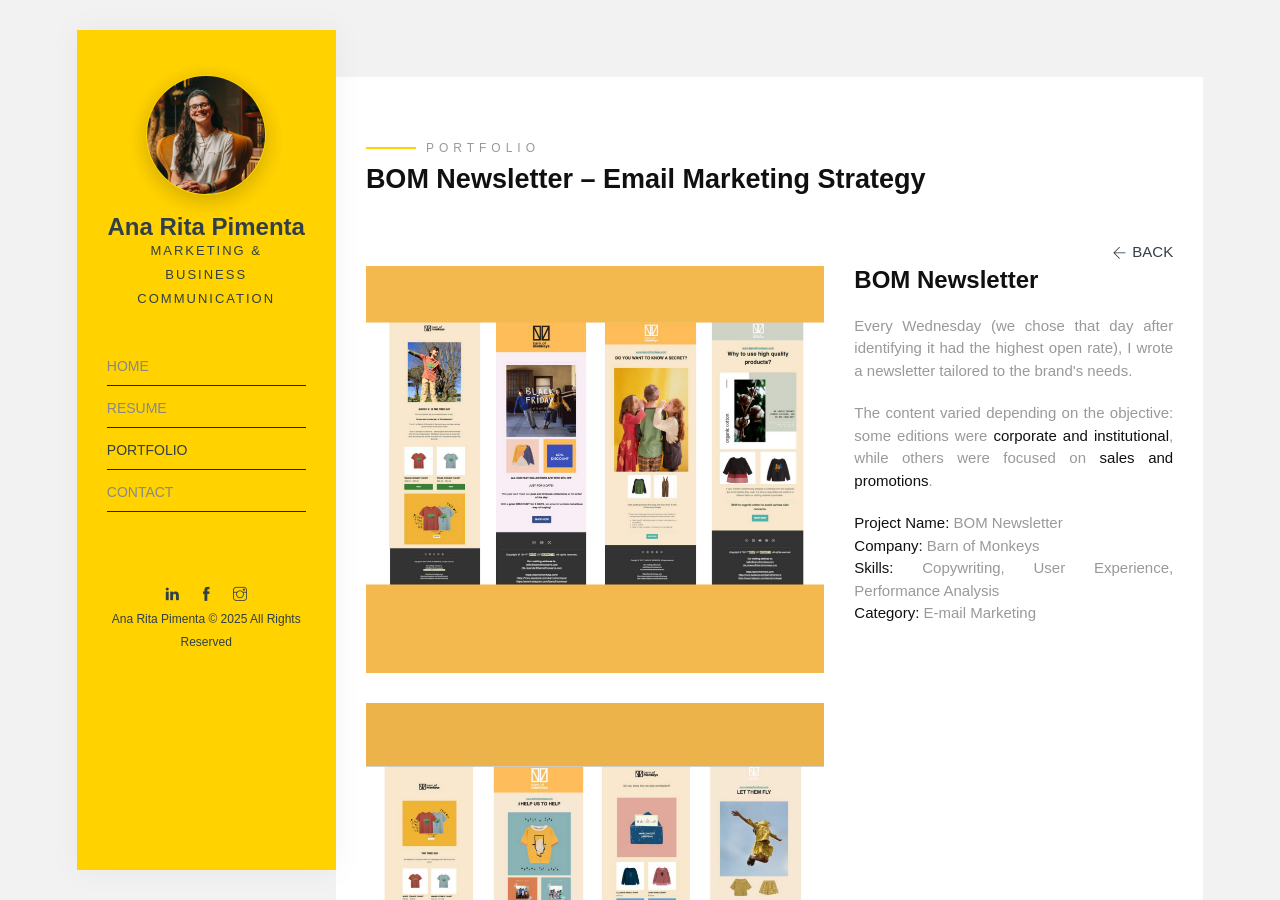
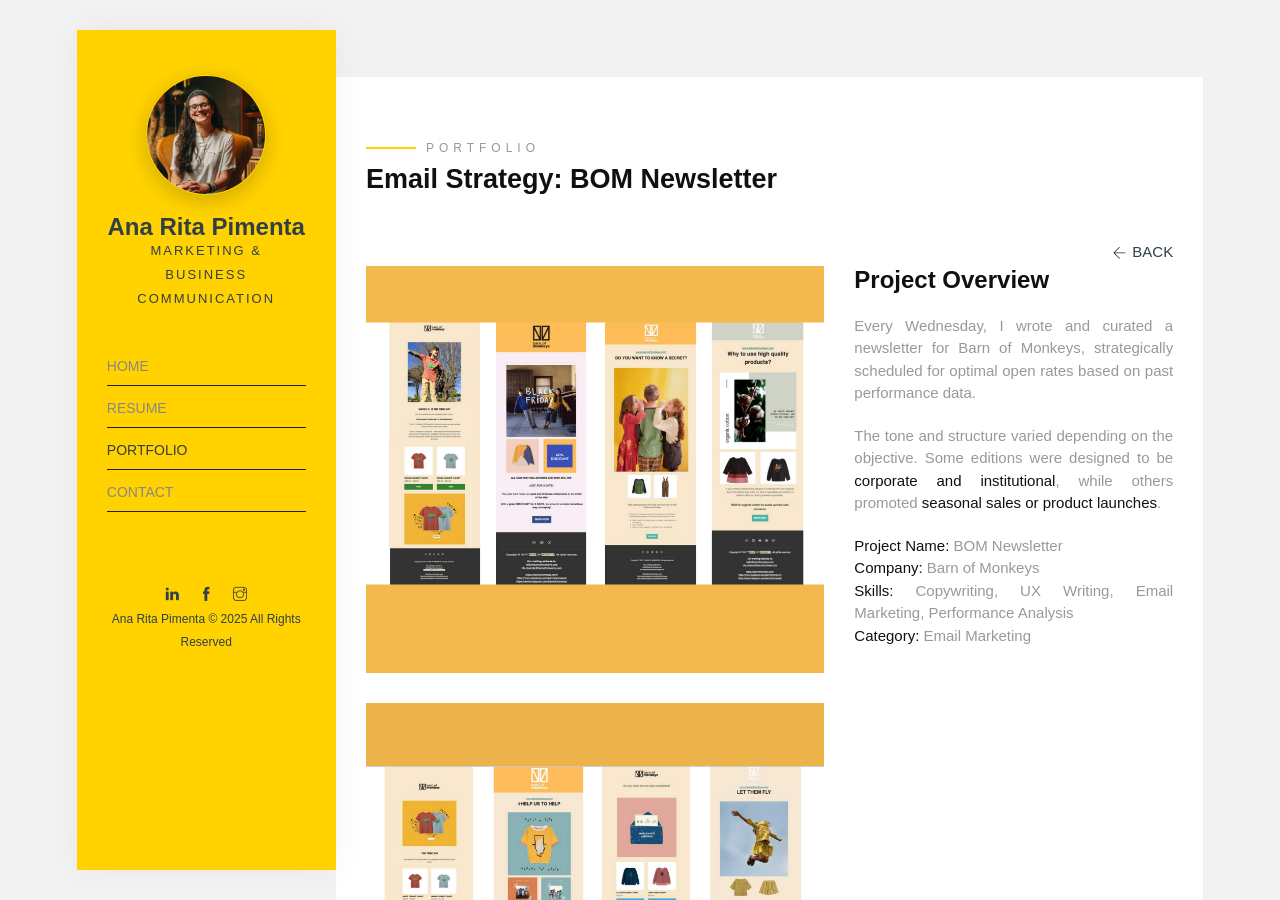
Before and after one commit to anaritapimenta/anaritapimenta.github.io, a Jekyll site: the page built from portfolio/bom-newsletter/index.html, in a window 1280 px wide and 900 px high. Built offline with Jekyll 4.4.1, drawn with Linux system fonts in a browser that asks for light colours; some web fonts are replaced.

Commit message:
Update index.html

```diff
--- a/portfolio/bom-newsletter/index.html
+++ b/portfolio/bom-newsletter/index.html
@@ -1,31 +1,9 @@
 ---
-title: BOM Newsletter – Email Marketing Strategy
+title: BOM Newsletter – Email Strategy for Engagement
 layout: default
-description: Weekly email marketing project for Barn of Monkeys, combining UX copywriting and performance analysis. Written by Ana Rita Pimenta.
+description: Weekly newsletters for Barn of Monkeys focused on UX copy and performance-driven content by Ana Rita Pimenta.
 og_image: /assets/img/portfolio/project-5/1.png
 ---
-
-<head>
-  <meta charset="UTF-8" />
-  <meta name="viewport" content="width=device-width, initial-scale=1.0" />
-
-  <title>{{ page.title }} | Ana Rita Pimenta</title>
-
-  <meta name="description" content="{{ page.description }}" />
-
-  <!-- Open Graph -->
-  <meta property="og:title" content="{{ page.title }} | Ana Rita Pimenta" />
-  <meta property="og:description" content="{{ page.description }}" />
-  <meta property="og:type" content="website" />
-  <meta property="og:url" content="{{ page.url | absolute_url }}" />
-  <meta property="og:image" content="{{ page.og_image | absolute_url }}" />
-
-  <!-- Twitter Card -->
-  <meta name="twitter:card" content="summary_large_image" />
-  <meta name="twitter:title" content="{{ page.title }} | Ana Rita Pimenta" />
-  <meta name="twitter:description" content="{{ page.description }}" />
-  <meta name="twitter:image" content="{{ page.og_image | absolute_url }}" />
-</head>
 
 <div class="projects">
   <div class="container-fluid">
@@ -33,7 +11,7 @@
       <div class="col-md-12">
         <span class="heading-meta style-1">Portfolio</span>
         <h1 class="heading animate-box" data-animate-effect="fadeInLeft">
-          {{ page.title }}
+          Email Strategy: BOM Newsletter
         </h1>
         <a
           href="{{ 'portfolio/' | prepend: site.baseurl | prepend: site.url }}"
@@ -50,7 +28,7 @@
             "
           >
             Back
-          </p>
+          </span>
         </a>
       </div>
     </div>
@@ -61,13 +39,13 @@
         <img
           class="img-fluid mb-30"
           src="{{ 'assets/img/portfolio/project-5/1.png' | prepend: site.baseurl | prepend: site.url }}"
-          alt="Example of BOM newsletter design layout"
+          alt="Visual layout design of BOM newsletter email"
           loading="lazy"
         />
         <img
           class="img-fluid mb-30"
           src="{{ 'assets/img/portfolio/project-5/2.png' | prepend: site.baseurl | prepend: site.url }}"
-          alt="Content section of a BOM newsletter"
+          alt="Content example from BOM newsletter campaign"
           loading="lazy"
         />
       </div>
@@ -75,22 +53,21 @@
       <!-- Project Description -->
       <div class="col-md-5 sticky-parent animate-box" data-animate-effect="fadeInLeft">
         <div id="sticky_item">
-          <div class="project-desc">
-            <h2>BOM Newsletter</h2>
+          <article class="project-desc">
+            <h2>Project Overview</h2>
             <p>
-              Every Wednesday (we chose that day after identifying it had the highest open rate), I wrote a newsletter tailored to the brand's needs.
+              Every Wednesday, I wrote and curated a newsletter for Barn of Monkeys, strategically scheduled for optimal open rates based on past performance data.
             </p>
             <p>
-              The content varied depending on the objective: some editions were <strong>corporate and institutional</strong>, while others were focused on <strong>sales and promotions</strong>.
+              The tone and structure varied depending on the objective. Some editions were designed to be <strong>corporate and institutional</strong>, while others promoted <strong>seasonal sales or product launches</strong>.
             </p>
-
             <p>
               <strong>Project Name:</strong> BOM Newsletter<br />
               <strong>Company:</strong> Barn of Monkeys<br />
-              <strong>Skills:</strong> Copywriting, User Experience, Performance Analysis<br />
-              <strong>Category:</strong> E-mail Marketing
+              <strong>Skills:</strong> Copywriting, UX Writing, Email Marketing, Performance Analysis<br />
+              <strong>Category:</strong> Email Marketing
             </p>
-          </div>
+          </article>
         </div>
       </div>
     </div>
```
Also changed, not shown: other parts of portfolio/bom-newsletter/index.html (+1 -1 lines).
